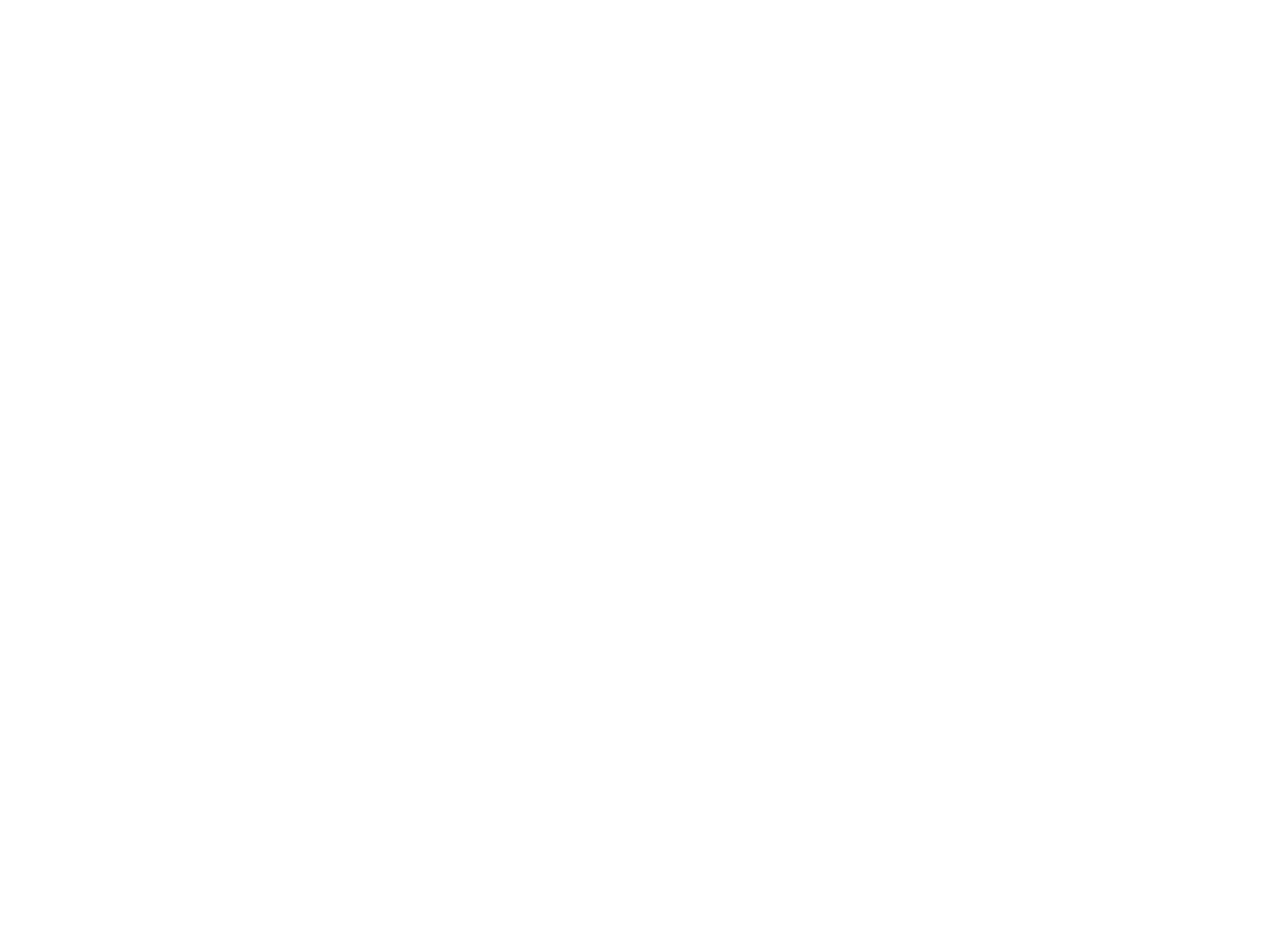
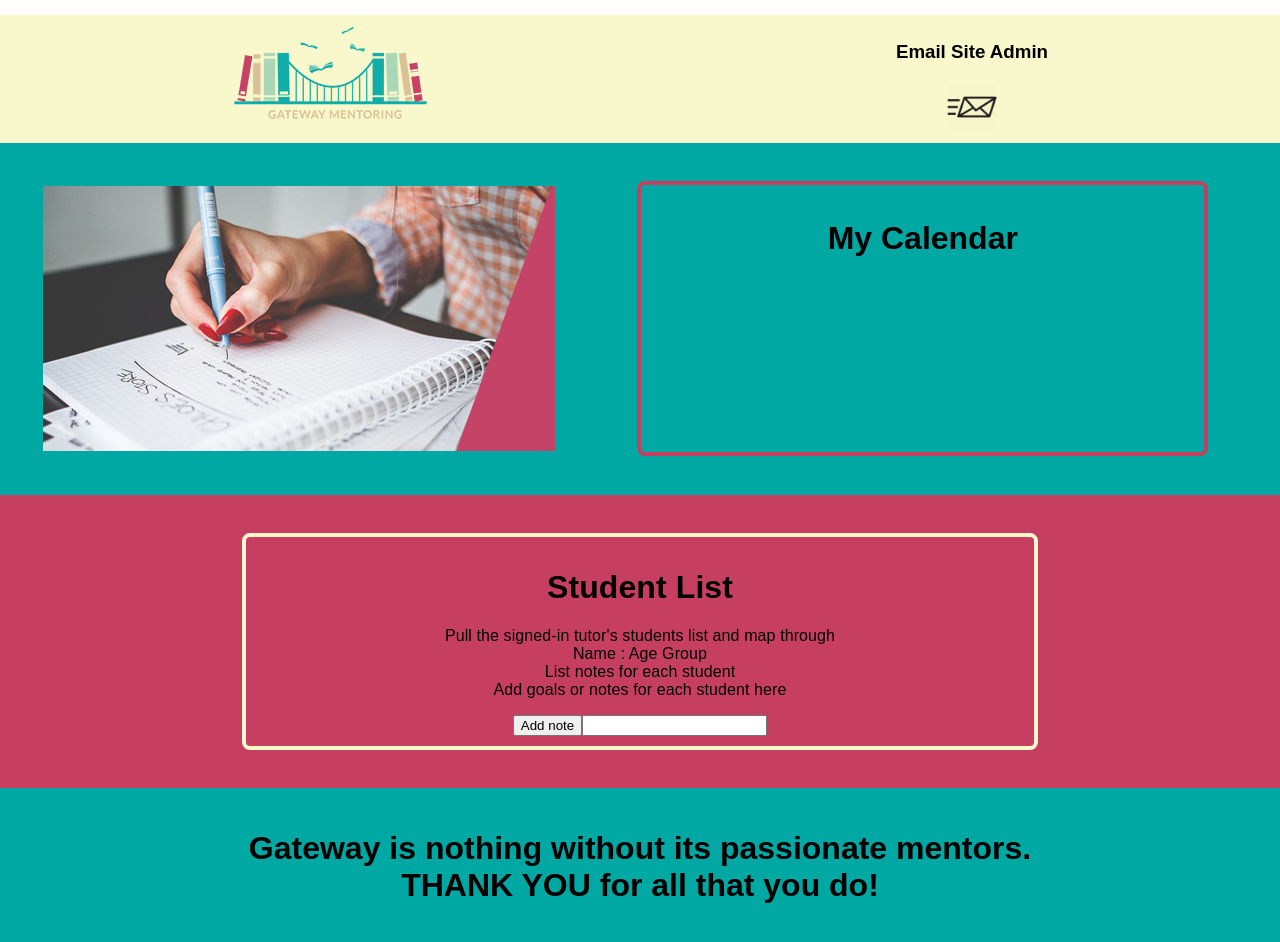
Before and after one commit to KaraCav/personalProject, a React (Create React App) app: page /MentorPage in a window 1280 px wide. Shown: the top 942 px of the page. Before the commit the page ends 800 px from the top, so only its background shows below. Built offline with nearby package versions, Linux system fonts and the light colour scheme.

Commit message:
edits to login and tutoring pages

```diff
--- a/src/Router.js
+++ b/src/Router.js
@@ -7,6 +7,7 @@
 import Merchandise from './components/Merchandise';
 import Workshops from './components/Workshops';
 import Tutoring from './components/Tutoring';
+import MentorLoggedIn from './components/MentorLoggedIn';
 
 export default class Router extends Component {
   constructor(props) {
@@ -48,6 +49,7 @@
         <Route exact path="/Appointments" component={NewClient} />
         <Route exact path="/Merchandise" component={Merchandise} />
         <Route exact path="/Tutoring" component={Tutoring} />
+        <Route exact path="/MentorPage" component={MentorLoggedIn} />
 
         <Route
           path="/facebook"
--- a/src/components/Appointments.js
+++ b/src/components/Appointments.js
@@ -68,10 +68,6 @@
             <input type="checkbox" />
           </div>
           <hr />
-          <select>
-            <option value="Blue">Blue</option>
-            <option value="Green">Green</option>
-          </select>
         </div>
       </div>
     );
--- /dev/null
+++ b/src/components/MentorHeader.js
@@ -0,0 +1,40 @@
+import React, { Component } from 'react';
+import './Header.css';
+import { Link } from 'react-router-dom';
+import Appointments from './Appointments';
+import Tutoring from './Tutoring';
+import './MentorLoggedIn.css';
+
+export default class Header extends Component {
+  constructor() {
+    super();
+
+    this.state = {};
+
+    this.handleLogin = this.handleLogin.bind(this);
+  }
+
+  handleLogin() {
+    window.location.href = 'http://localhost:3001/login';
+  }
+
+  render() {
+    return (
+      <div className="header" id="mentorHeader">
+        <div className="logo">
+          <Link to="/">
+            <img src={require('../images/logoxs.png')} />
+          </Link>
+        </div>
+
+        <div>
+          {' '}
+          <Link to="#" className="linksy">
+            <h3>Email Site Admin</h3>
+            <img className="mail" src={require('../images/email2.png')} />
+          </Link>
+        </div>
+      </div>
+    );
+  }
+}
--- /dev/null
+++ b/src/components/MentorLoggedIn.css
@@ -0,0 +1,38 @@
+.homeBackground2 {
+  background-color: #c63f60;
+  display: flex;
+  justify-content: center;
+  text-align: center;
+}
+#motto {
+  width: 40vw;
+  border: 4px solid #c63f60;
+  border-radius: 8px;
+  margin: 3vw;
+  padding-top: 1vw;
+  padding-left: 2vw;
+  padding-right: 2vw;
+  z-index: 0;
+}
+.motto2 {
+  border: 4px solid rgb(248, 248, 204);
+  border-radius: 8px;
+  margin: 3vw;
+  width: 60vw;
+  padding: 10px;
+  letter-spacing: 0.1px;
+}
+.mentorBottomDiv {
+  background-color: #00a8a4;
+  padding: 20px;
+}
+.mail {
+  height: 50px;
+}
+#mentorHeader {
+  justify-content: space-around;
+}
+.linksy {
+  text-decoration: none;
+  color: black;
+}
--- /dev/null
+++ b/src/components/MentorLoggedIn.js
@@ -0,0 +1,54 @@
+import React, { Component } from 'react';
+import Header from './Header';
+import { Link } from 'react-router-dom';
+import Appointments from './Appointments';
+import './MentorLoggedIn.css';
+import MentorHeader from './MentorHeader';
+
+export default class MentorLoggedIn extends Component {
+  render() {
+    return (
+      <div className="homeBackground">
+        <MentorHeader />
+        <div className={['animated fadeInRight', 'homepageFirst'].join(' ')}>
+          <div>
+            <div>
+              <img
+                className="openbook1"
+                src={require('../images/writing.jpg')}
+              />
+            </div>
+          </div>
+
+          <div id="motto">
+            <h1>My Calendar</h1>
+          </div>
+        </div>
+        <div className="homeBackground2">
+          <div>
+            <div className="motto2">
+              <h1>Student List</h1>
+
+              <p>
+                Pull the signed-in tutor's students list and map through
+                <br />
+                Name : Age Group <br />
+                List notes for each student<br />
+                Add goals or notes for each student here
+              </p>
+              <button>Add note</button>
+              <input type="text" />
+            </div>
+          </div>
+        </div>
+
+        <div className="mentorBottomDiv">
+          <h1>
+            Gateway is nothing without its passionate mentors. <br />THANK YOU
+            for all that you do!
+          </h1>
+        </div>
+      </div>
+    );
+  }
+}
--- a/src/components/NewClient.js
+++ b/src/components/NewClient.js
@@ -21,7 +21,7 @@
               Lots of info here for new students! So interesting! SO MUCH
               information that your head can't handle it! Heads exploding left
               and right! Where can I buy your amazing tutoring skills? I will
-              sell my first born for this shit!{' '}
+              sell my first born for this!{' '}
             </p>
           </div>
         </div>
--- a/src/components/Tutoring.css
+++ b/src/components/Tutoring.css
@@ -1,8 +1,15 @@
 .tutorImage {
-  display: flex;
+  position: relative;
   flex-direction: row;
 }
 .tutoringPic {
   width: 50vw;
   height: 50vh;
 }
+h2 {
+  position: absolute;
+  top: 10px;
+  width: 100%;
+  color: white;
+  letter-spacing: 2px;
+}
--- a/src/components/Tutoring.js
+++ b/src/components/Tutoring.js
@@ -13,7 +13,7 @@
             className="tutoringPic"
             src={require('../images/tutoring.jpg')}
           />
-          <span>Tutoring!</span>
+          <h2>Tutoring!</h2>
         </div>
       </div>
     );
```
Also changed, not shown: src/components/AUserPage.js (deleted), src/images/email2.png (added), 1 other file (tests, documents, lock files or other folders).
